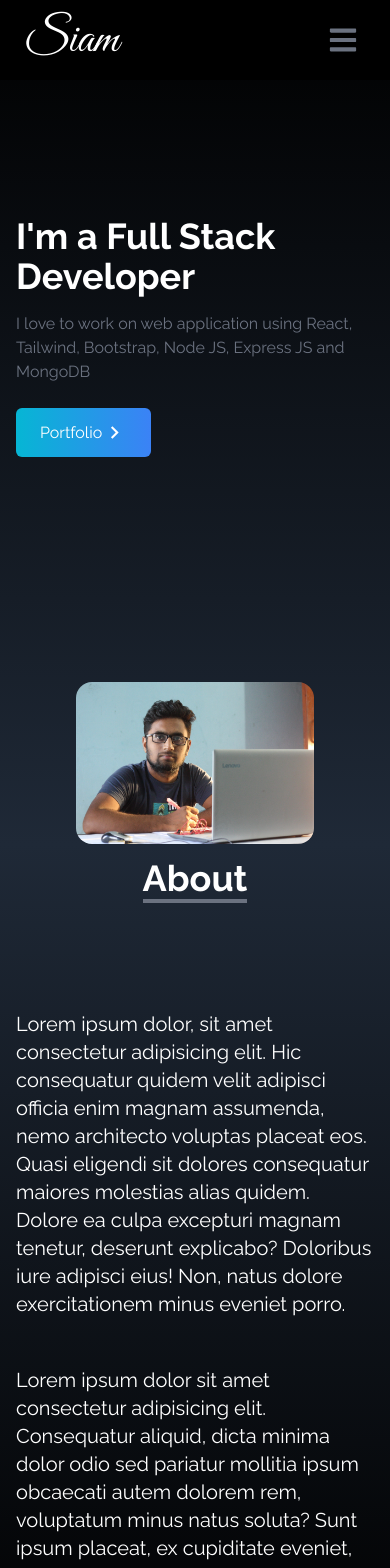
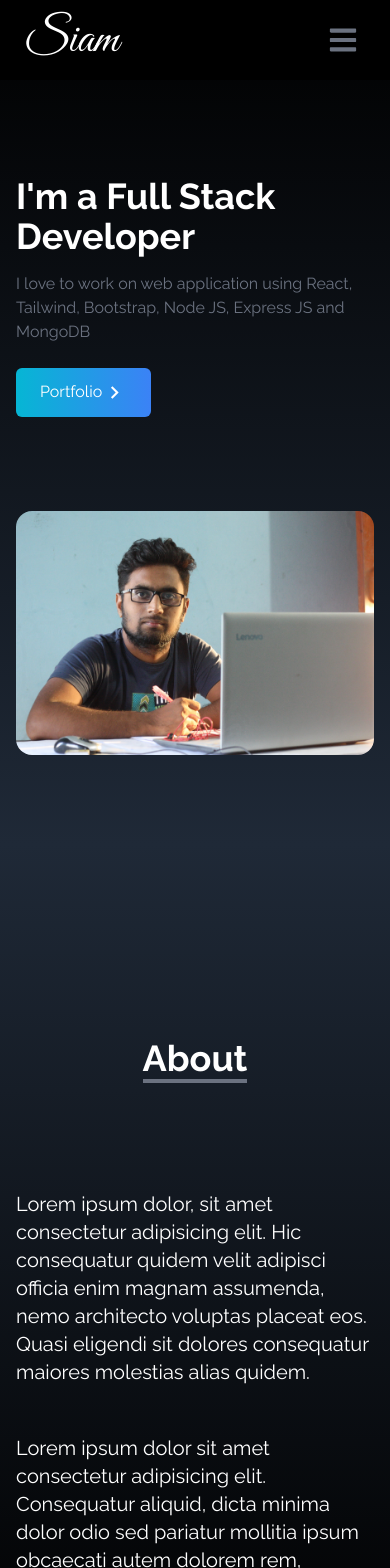
Before and after one commit to siamcse/my-portfolio, a React (Create React App) app: page / in a window 390 px wide. Shown: the top 1568 px of the page. Built offline with nearby package versions, Linux system fonts and the light colour scheme.

Commit message:
react scroll added

```diff
--- a/src/components/About.jsx
+++ b/src/components/About.jsx
@@ -2,7 +2,7 @@ import React from 'react';
 
 const About = () => {
     return (
-        <div name='about' className='w-full h-screen bg-gradient-to-b from-gray-800 to-black text-white'>
+        <div name='about' className='w-full h-screen bg-gradient-to-b from-gray-800 to-black text-white pt-20'>
             <div className='max-w-screen-lg p-4 mx-auto flex flex-col justify-center items-center w-full h-full'>
                 <div className='pb-8'>
                     <p className='text-4xl font-bold inline border-b-4 border-gray-500'>
@@ -11,11 +11,11 @@ const About = () => {
                 </div>
 
                 <p className='text-xl mt-20'>
-                    Lorem ipsum dolor, sit amet consectetur adipisicing elit. Hic consequatur quidem velit adipisci officia enim magnam assumenda, nemo architecto voluptas placeat eos. Quasi eligendi sit dolores consequatur maiores molestias alias quidem. Dolore ea culpa excepturi magnam tenetur, deserunt explicabo? Doloribus iure adipisci eius! Non, natus dolore exercitationem minus eveniet porro.
+                    Lorem ipsum dolor, sit amet consectetur adipisicing elit. Hic consequatur quidem velit adipisci officia enim magnam assumenda, nemo architecto voluptas placeat eos. Quasi eligendi sit dolores consequatur maiores molestias alias quidem.
                 </p>
                 <br /><br />
                 <p className='text-xl'>
-                    Lorem ipsum dolor sit amet consectetur adipisicing elit. Consequatur aliquid, dicta minima dolor odio sed pariatur mollitia ipsum obcaecati autem dolorem rem, voluptatum minus natus soluta? Sunt ipsum placeat, ex cupiditate eveniet, maxime deleniti nam aperiam molestias ratione vitae? Similique maxime laborum quasi beatae id! Eveniet voluptatem non adipisci id?
+                    Lorem ipsum dolor sit amet consectetur adipisicing elit. Consequatur aliquid, dicta minima dolor odio sed pariatur mollitia ipsum obcaecati autem dolorem rem,
                 </p>
             </div>
 
--- a/src/components/Contact.jsx
+++ b/src/components/Contact.jsx
@@ -2,7 +2,7 @@ import React from 'react';
 
 const Contact = () => {
     return (
-        <div name='contact' className='bg-gradient-to-b from-black to-gray-800 md:h-screen text-white'>
+        <div name='contact' className='bg-gradient-to-b from-black to-gray-800 md:h-screen text-white pt-20'>
             <div className='max-w-screen-lg p-4 mx-auto flex flex-col justify-center w-full h-full'>
                 <div className='pb-8'>
                     <p className='text-4xl font-bold inline border-b-4 border-gray-500'>Contact</p>
--- a/src/components/Experience.jsx
+++ b/src/components/Experience.jsx
@@ -67,7 +67,7 @@ const Experience = () => {
         },
     ]
     return (
-        <div name='experience' className='bg-gradient-to-b from-gray-800 to-black text-white md:h-screen'>
+        <div name='experience' className='bg-gradient-to-b from-gray-800 to-black text-white md:h-screen pt-20'>
             <div className='max-w-screen-lg p-4 mx-auto flex flex-col justify-center w-full h-full'>
                 <div className='pb-8'>
                     <p className='text-4xl font-bold inline border-b-4 border-gray-500'>Experience</p>
--- a/src/components/Home.jsx
+++ b/src/components/Home.jsx
@@ -1,7 +1,7 @@
 import React from 'react';
 import heroImage from '../portfolio/HeroImage.jpg';
 import { MdOutlineKeyboardArrowRight } from "react-icons/md";
-import { Fade } from 'react-reveal';
+import {Link} from 'react-scroll';
 
 
 const Home = () => {
@@ -11,21 +11,21 @@ const Home = () => {
             className='h-screen w-full bg-gradient-to-b from-black to-gray-800 overflow-hidden'
         >
             <div className='max-w-screen-lg mx-auto flex flex-col items-center justify-center h-full px-4 md:flex-row'>
-                <div className='flex flex-col justify-center h-full'>
+                <div className='flex flex-col justify-center h-2/4 md:h-full'>
                         <h2 className='text-4xl sm:text-7xl font-bold text-white'>I'm a Full Stack Developer</h2>
                         <p className='text-gray-500 py-4 max-w-md'>
                             I love to work on web application using React, Tailwind, Bootstrap, Node JS, Express JS and MongoDB
                         </p>
                         <div>
-                            <button className='group text-white w-fit px-6 py-3 my-2 flex items-center rounded-md bg-gradient-to-r from-cyan-500 to-blue-500'>
+                            <Link to='portfolio' smooth duration={500} className='group text-white w-fit px-6 py-3 my-2 flex items-center rounded-md bg-gradient-to-r from-cyan-500 to-blue-500'>
                                 Portfolio
                                 <span className='group-hover:rotate-90 duration-300'>
                                     <MdOutlineKeyboardArrowRight size={25} />
                                 </span>
-                            </button>
+                            </Link>
                         </div>
                 </div>
-                <div className='w-2/3 md:w-3/4 mx-auto'>
+                <div className='md:w-3/4 mx-auto'>
                         <img src={heroImage} alt="Abu Siam" className=' rounded-2xl mx-auto md:ml-6' />
                 </div>
             </div>
--- a/src/components/Portfolio.jsx
+++ b/src/components/Portfolio.jsx
@@ -31,7 +31,7 @@ const Portfolio = () => {
     return (
         <div
             name='portfolio'
-            className='bg-gradient-to-b from-black to-gray-800 w-full text-white md:h-screen'
+            className='bg-gradient-to-b from-black to-gray-800 w-full text-white md:h-screen pt-20'
         >
             <div className='max-w-screen-lg p-4 mx-auto flex flex-col justify-center w-full h-full'>
                 <div className='pb-8'>
```
